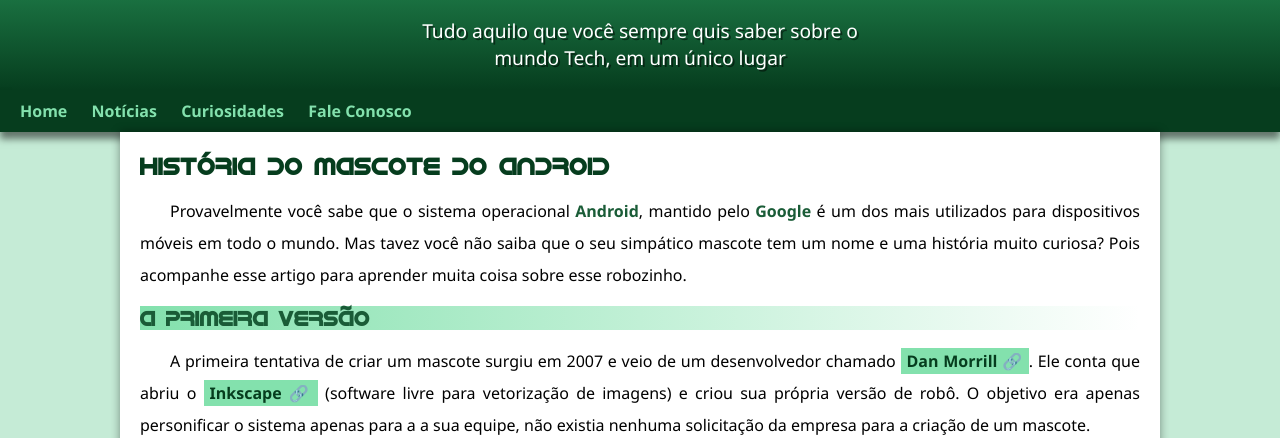
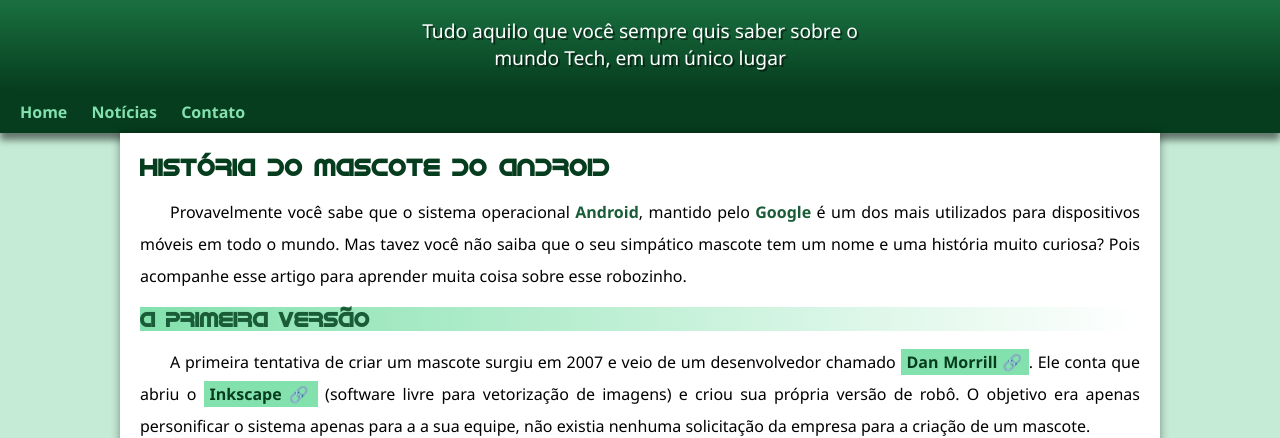
Before and after one commit to jdiegodiniz/site-html-css, a plain HTML site: page index.html in a window 1280 px wide. Shown: the part 100-538 px from the top of the page. Drawn offline with Linux system fonts and the light colour scheme.

Commit message:
update padding

```diff
--- a/index.html
+++ b/index.html
@@ -16,8 +16,7 @@
     <nav>
         <a href="#">Home</a>
         <a href="#">Notícias</a>
-        <a href="#">Curiosidades</a>
-        <a href="#">Fale Conosco</a>
+        <a href="#">Contato</a>
     </nav>
     <main>
         <article>
--- a/style/style.css
+++ b/style/style.css
@@ -55,8 +55,7 @@ header p{
     font-size: 1.2em;
     max-width: 500px;
     margin: auto;
-    margin-bottom: 20px;
-    padding: 0px 10px;
+    padding-bottom: 20px;
     text-shadow: 2px 2px 0px rgba(0, 0, 0, 0.5);
 }
 
```
